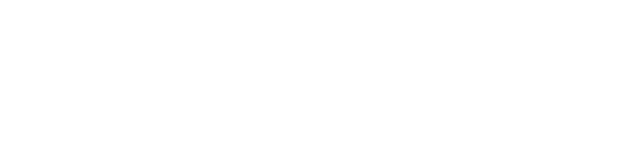
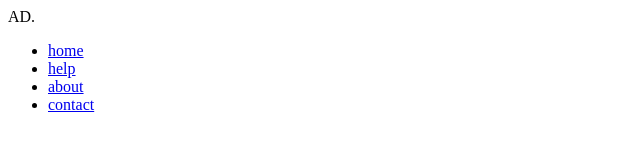
Before and after one commit to Adarshkulal/portfolio, a plain HTML site: page index.html in a window 1280 px wide. Shown: the whole page, without its empty margins (0-640 px from the left). Drawn offline with Linux system fonts and the light colour scheme.

Commit message:
javascrpit page

```diff
--- a/index.html
+++ b/index.html
@@ -7,8 +7,28 @@
     <link rel="stylesheet" href="style.css">
 </head>
 <body>
-    <div>
+       <header>
+      <div class="wrapper">
+        <nav>
+          <div class="logo">AD.</div>
 
-    </div>
+          <ul>
+            <li>
+              <a href="#">home</a>
+            </li>
+
+            <li>
+              <a href="#">help</a>
+            </li>
+
+            <li>
+              <a href="#">about</a>
+            </li>
+
+            <li>
+              <a href="#">contact</a>
+            </li>
+          </ul>
+        </nav>
 </body>
 </html>
```
Also changed, not shown: main.js (added).
